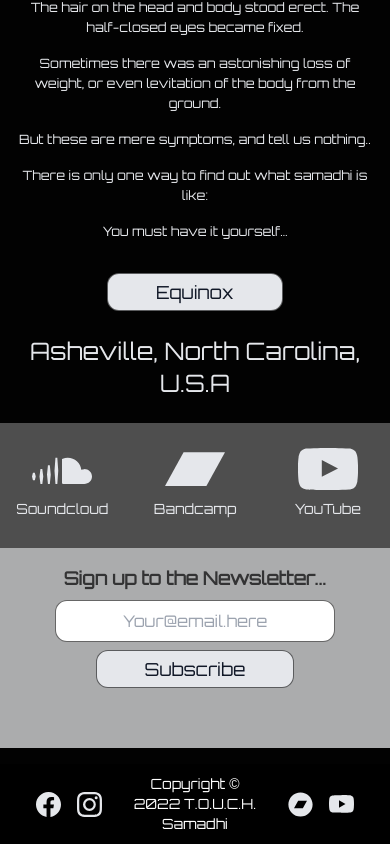
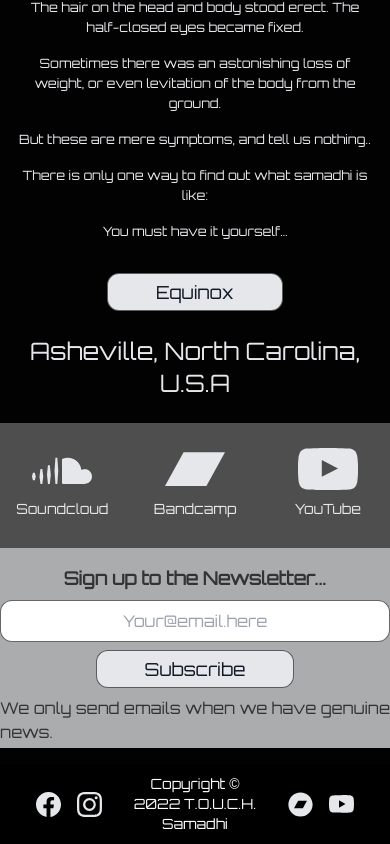
Before and after one commit to prgf87/touchsamadhi, a Next.js app: page / in a window 390 px wide. Shown: the part 1191-2035 px from the top of the page. Built offline with nearby package versions, Linux system fonts and the light colour scheme.

Commit message:
no subcriber hash, set to addListMember no PUT

```diff
--- a/pages/api/subscribe.js
+++ b/pages/api/subscribe.js
@@ -21,16 +21,12 @@ export default function handler(req, res) {
     const run = async () => {
       const ping = await client.ping.get();
       console.log(ping);
-      const response = await client.lists.setListMember(
-        LIST_ID,
-        'subscriber_hash',
-        {
-          email_address: email,
-          status_if_new: 'pending',
-          status: 'subscribed',
-          skip_merge_validation: true,
-        }
-      );
+      const response = await client.lists.addListMember(LIST_ID, {
+        email_address: email,
+        status_if_new: 'pending',
+        status: 'subscribed',
+        skip_merge_validation: true,
+      });
       console.log(response);
       if (response.status >= 400) {
         return res.status(400).json({
--- a/pages/components/Contact.js
+++ b/pages/components/Contact.js
@@ -14,7 +14,6 @@ export default function Contact() {
       headers: {
         'Content-Type': 'application/json',
       },
-      method: 'PUT',
     });
 
     const { error } = await res.json();
@@ -46,7 +45,7 @@ export default function Contact() {
             required
             autoCapitalize="off"
             autoCorrect="off"
-            className="border border-black/60 rounded-xl min-w-[280px] md:min-w-[400px] py-2 text-center text-md px-2"
+            className="border border-black/60 rounded-xl w-full md:min-w-[400px] py-2 text-center text-md px-2"
           />
           <div className="flex justify-center items-center">
             <button
@@ -58,6 +57,11 @@ export default function Contact() {
               Subscribe
             </button>
           </div>
+          <div className="pt-2">
+            {message
+              ? message
+              : `We only send emails when we have genuine news.`}
+          </div>
         </form>
       </div>
     </div>
```
